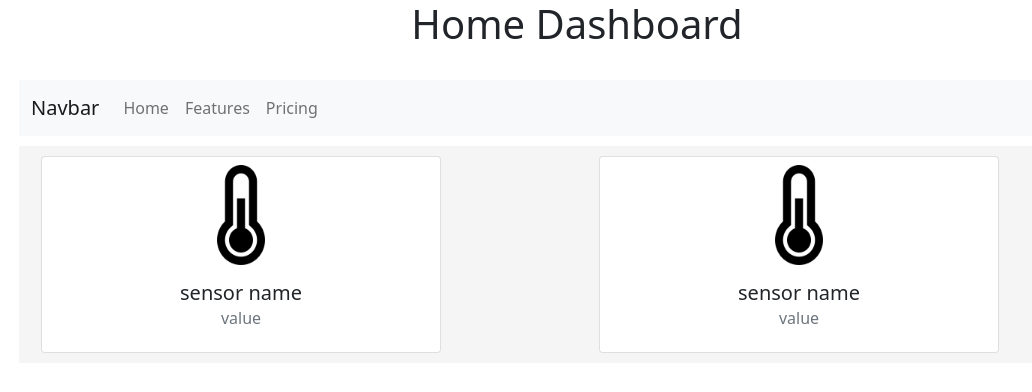
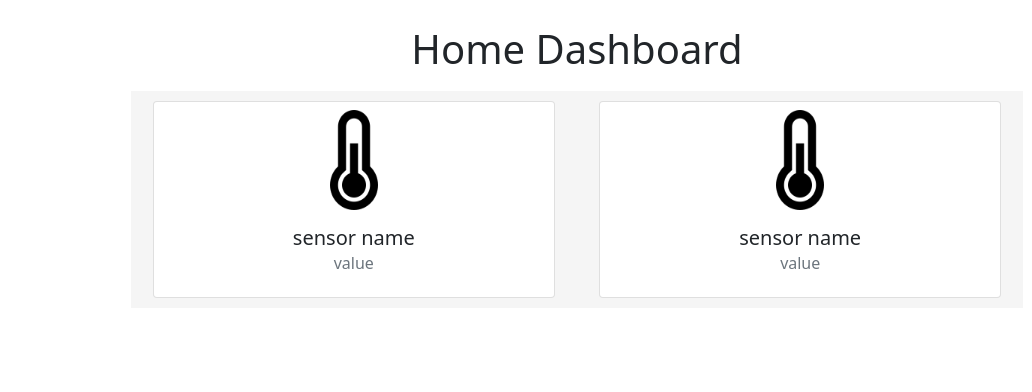
Before and after one commit to Dalibaba/home_network, a React (Create React App) app in the folder frontend/: page / in a window 1280 px wide. Shown: the top 392 px of the page, without its empty margins (63-1095 px from the left). Built offline with nearby package versions, Linux system fonts and the light colour scheme.

Commit message:
delete navbar center ui

```diff
--- a/frontend/src/App.js
+++ b/frontend/src/App.js
@@ -7,11 +7,11 @@ function App() {
   return (
     <div className="container">
       <Header />
-      <NavBar />
       <Container
         style={{
           backgroundColor: "WhiteSmoke",
           marginTop: "10px",
+          width: "80%",
         }}
       >
         <Row>
--- a/frontend/src/components/Header.js
+++ b/frontend/src/components/Header.js
@@ -6,6 +6,7 @@ const Header = () => {
       style={{
         display: "flex",
         alignItems: "center",
+        marginTop: "25px",
         justifyContent: "center",
       }}
     >
--- a/frontend/src/components/SensorCard.js
+++ b/frontend/src/components/SensorCard.js
@@ -6,7 +6,7 @@ import { Container, Row, Col } from "react-bootstrap";
 const SensorCard = (props) => {
   return (
     <div>
-      <Card style={{ width: "25rem", margin: "10px" }}>
+      <Card style={{ margin: "10px" }}>
         <Container style={{ textAlign: "center" }}>
           <Row>
             <Card.Img
```
